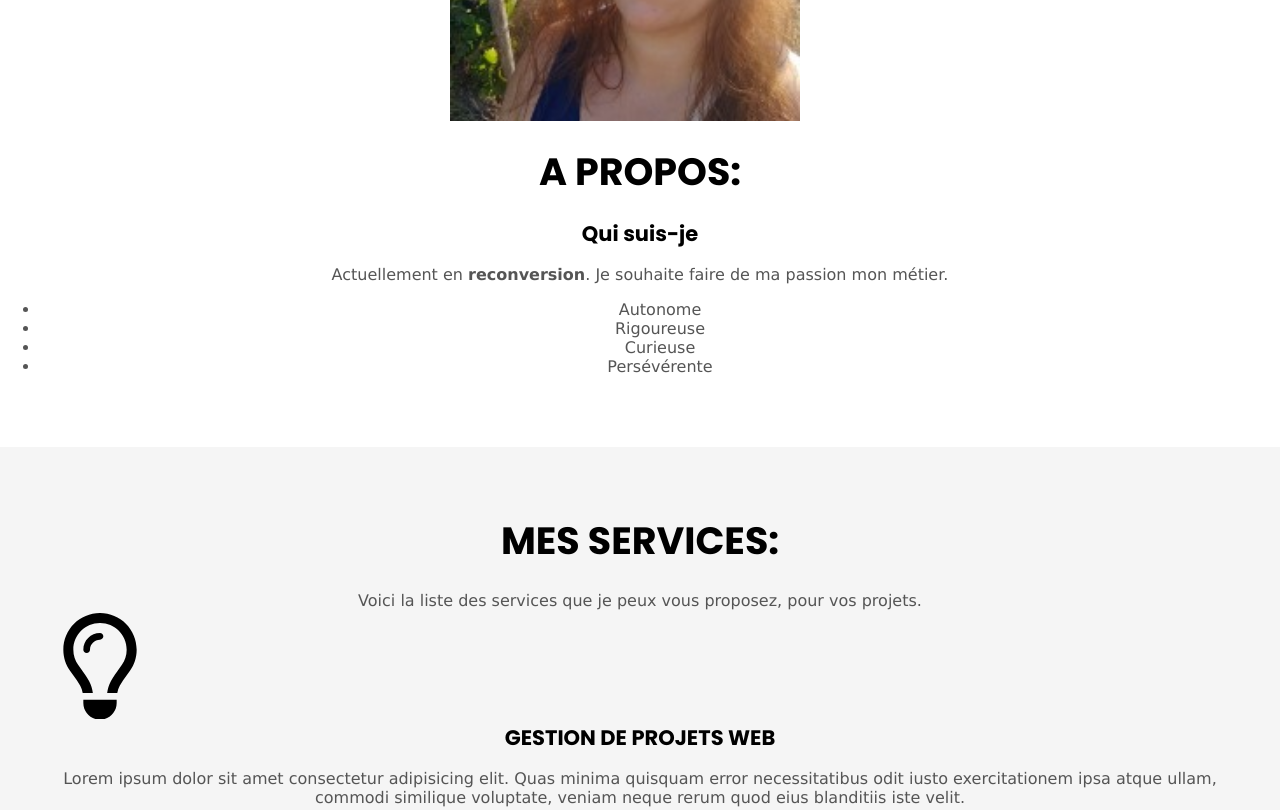
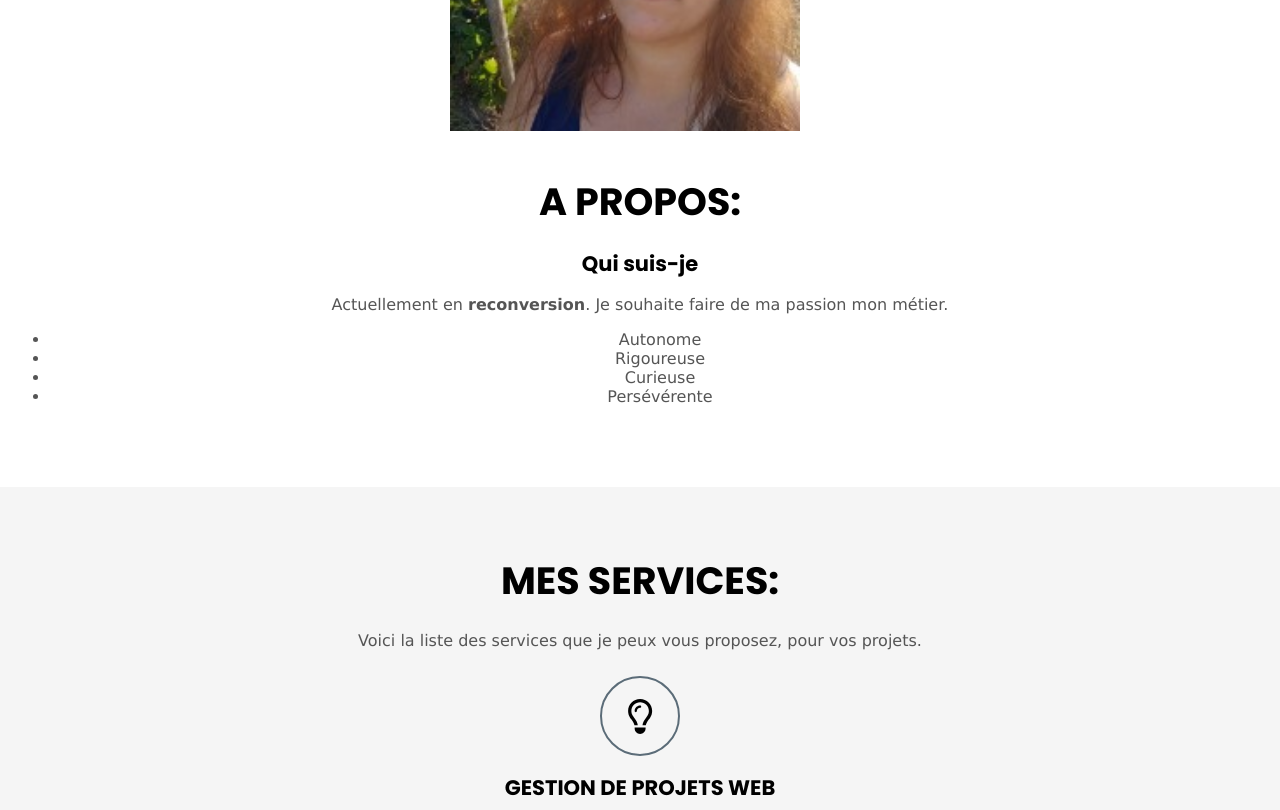
Before and after one commit to marie-josee67/Portfolio_Guider, a plain HTML site: page Index.html in a window 1280 px wide. Shown: the part 720-1530 px from the top of the page. Drawn offline with Linux system fonts and the light colour scheme.

Commit message:
Mise en forme des icon de la section services.

```diff
--- a/style.css
+++ b/style.css
@@ -75,7 +75,10 @@ a {
     /*border:5px solid purple;*/
 }
 .grid__item{
+    flex-grow: 1;
+    flex-shrink: 0;
     width: 100%;
+    padding:1rem;
     /*display: flex;
     align-items: center;
     justify-content: space-around;*/
@@ -317,12 +320,23 @@ text-align: left;
     background: #f5f5f5;
 }
 
+.service{
+    text-align: center;
+}
+
 .service__icon{
     display: flex;
     align-items: center;
     justify-content: center;
     width: 80px;
     height: 80px;
+    margin: 0 auto;
+    border:2px solid #5b6c78;
+    border-radius: 50%;
+}
+
+.service__icon svg{
+    height: 35px;
 }
 
 @media screen and (min-width:750px) {
```
